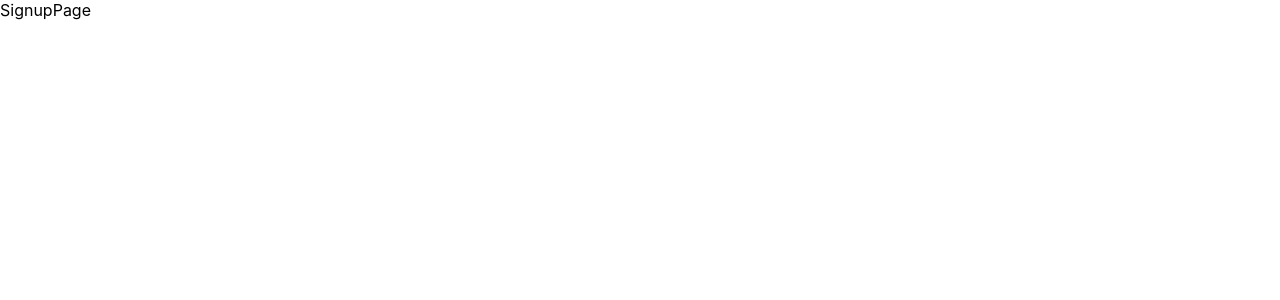
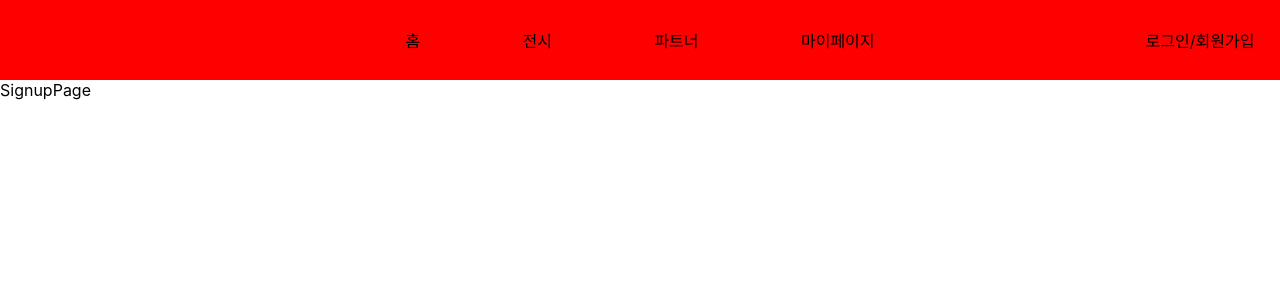
Before and after one commit to 23-2-Media-Project/front, a React (Create React App) app: page /signup in a window 1280 px wide. Shown: the top 300 px of the page. Built offline with nearby package versions, Linux system fonts and the light colour scheme.

Commit message:
feature : 임시 헤더 컴포넌트 생성 및 적용

```diff
--- /dev/null
+++ b/src/components/common/Header.jsx
@@ -0,0 +1,59 @@
+import React from "react";
+import { Link } from "react-router-dom";
+import styled from "styled-components";
+
+/* FIXME: 헤더 컴포넌트 (임시로 디자인 완료 후 수정 필요)
+ * TODO:
+ * [ ] 로고 삽입
+ * [ ] 홈 화면 이동 버튼 생성
+ * [ ] 전시 페이지 이동 버튼 생성
+ * [ ] 파트너 페이지 이동 버튼 생성
+ * [ ] 마이페이지 이동 버튼 생성
+ * [ ] 우측 로그인 전 : 로그인/회원가입 버튼 생성
+ * [ ] 우측 로그인 후 : 프로필 사진 및 드롭다운
+ *
+ */
+const Header = () => {
+  return (
+    <HeaderWrap>
+      <PageBtnWrap>
+        <PageBtn to="/">홈</PageBtn>
+        <PageBtn>전시</PageBtn>
+        <PageBtn>파트너</PageBtn>
+        <PageBtn>마이페이지</PageBtn>
+      </PageBtnWrap>
+      <SignupBtn to="signup">로그인/회원가입</SignupBtn>
+    </HeaderWrap>
+  );
+};
+
+const SignupBtn = styled(Link)`
+  position: absolute;
+  right: 2%;
+  width: max-content;
+  text-decoration: none;
+  cursor: pointer;
+  color: #000;
+`;
+const PageBtn = styled(Link)`
+  text-decoration: none;
+  cursor: pointer;
+  color: #000;
+`;
+const PageBtnWrap = styled.div`
+  display: flex;
+  gap: 8vw;
+`;
+const HeaderWrap = styled.div`
+  position: relative;
+  display: flex;
+  align-items: center;
+  justify-content: center;
+  width: 100vw;
+  height: 80px;
+  background-color: red;
+  padding: 0 2%;
+  box-sizing: border-box;
+`;
+
+export default Header;
--- a/src/index.js
+++ b/src/index.js
@@ -5,9 +5,12 @@ import App from "./App";
 import reportWebVitals from "./reportWebVitals";
 import { BrowserRouter } from "react-router-dom";
 
+import Header from "./components/common/Header";
+
 const root = ReactDOM.createRoot(document.getElementById("root"));
 root.render(
   <BrowserRouter>
+    <Header />
     <App />
   </BrowserRouter>
 );
```
